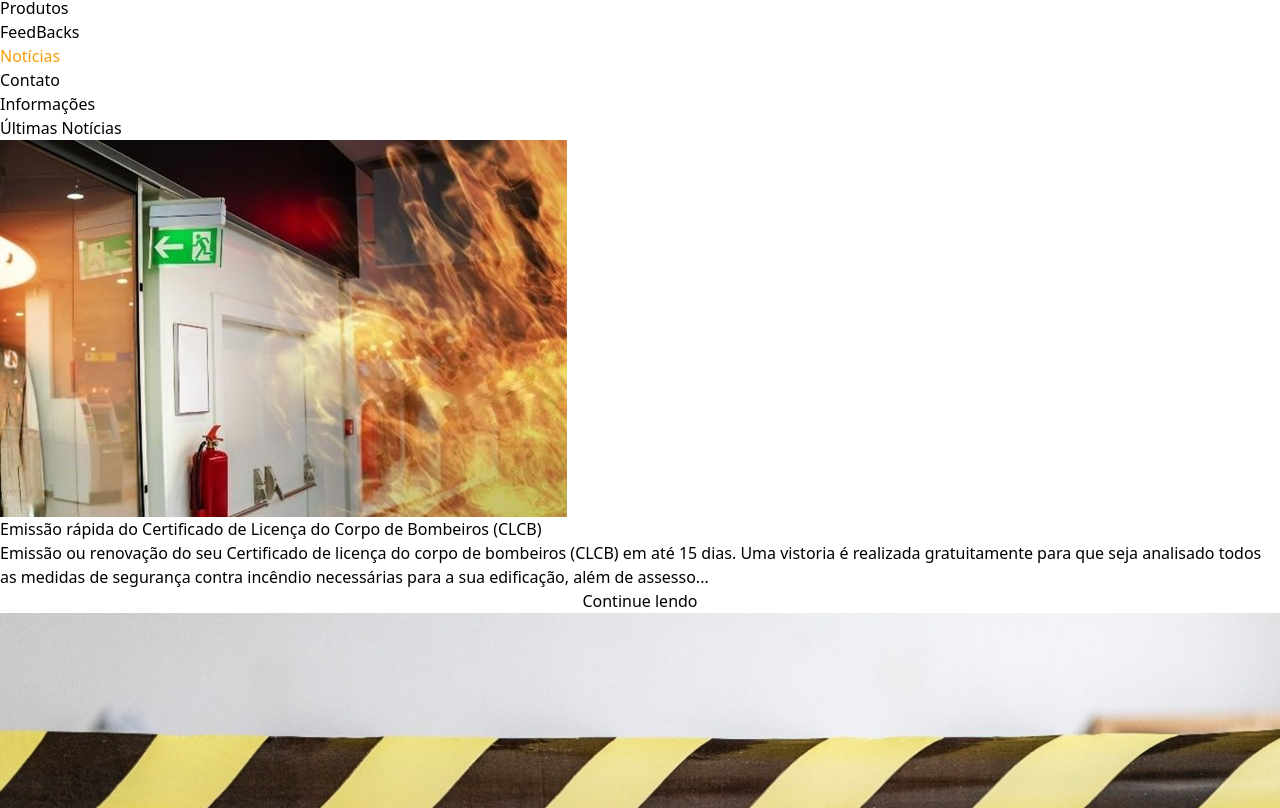
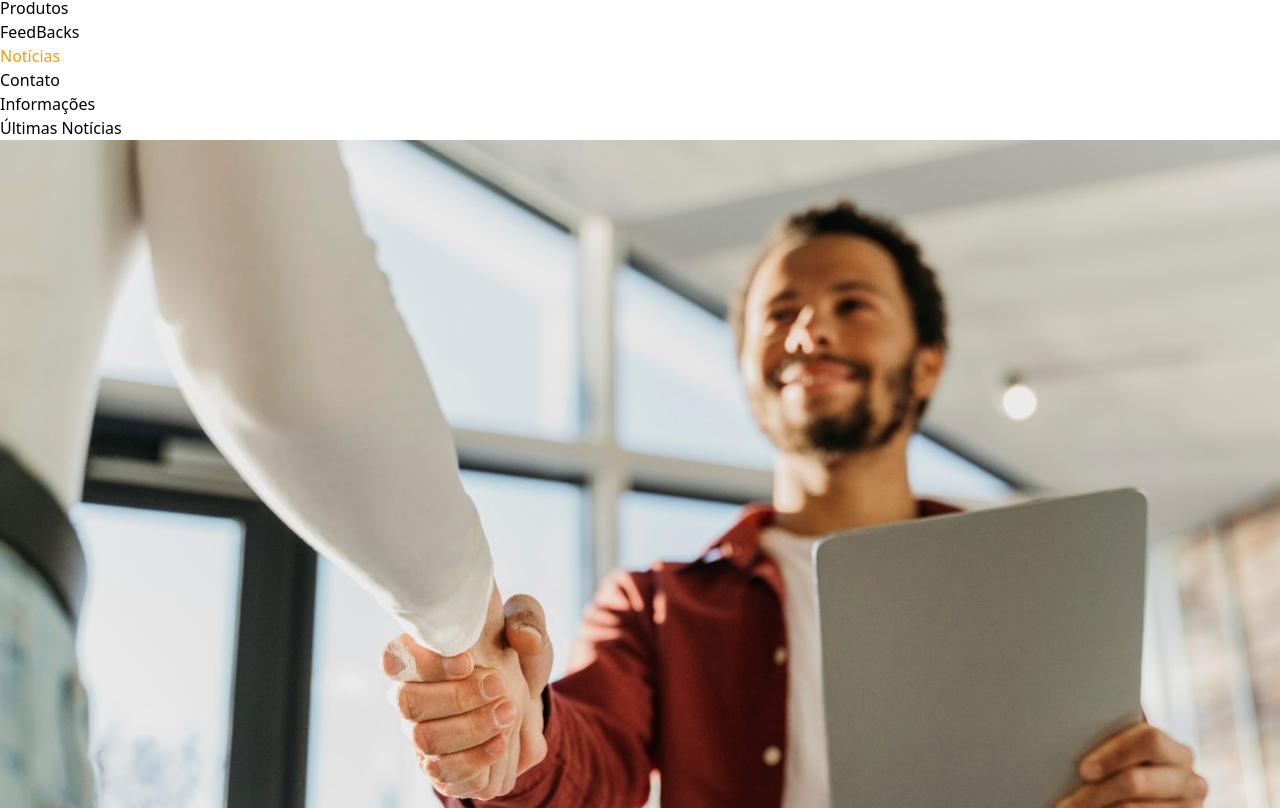
Before and after one commit to GrecoPeres/Lumiar, a React (Vite) app: page /noticias in a window 1280 px wide. Shown: the part 592-1400 px from the top of the page. Built offline with nearby package versions, Linux system fonts and the light colour scheme.

Commit message:
Fix: changing position with images do section Blog

```diff
--- a/src/components/organs/Blogs.tsx
+++ b/src/components/organs/Blogs.tsx
@@ -31,11 +31,11 @@ const Blogs = () => {
   const renderImage = (element: number) => {
     switch (element) {
         case 0:
-            return Image3;
+            return Image1;
         case 1:
             return Image2;
         case 2:
-            return Image1;
+            return Image3;
         default:
             return "";
     }
```
